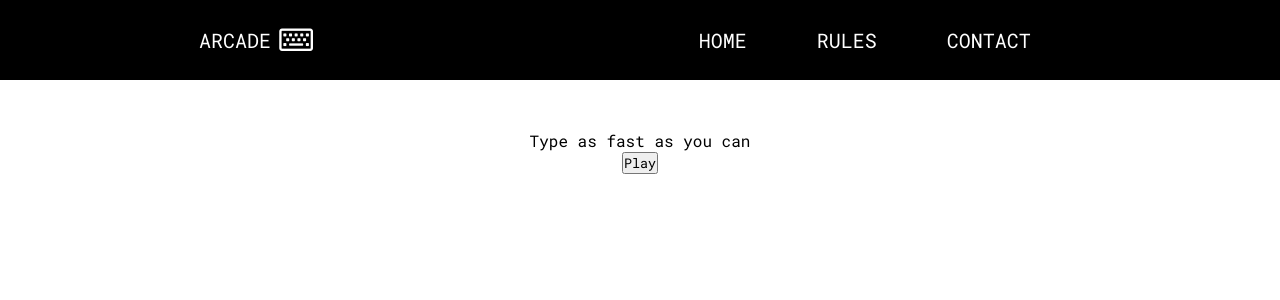
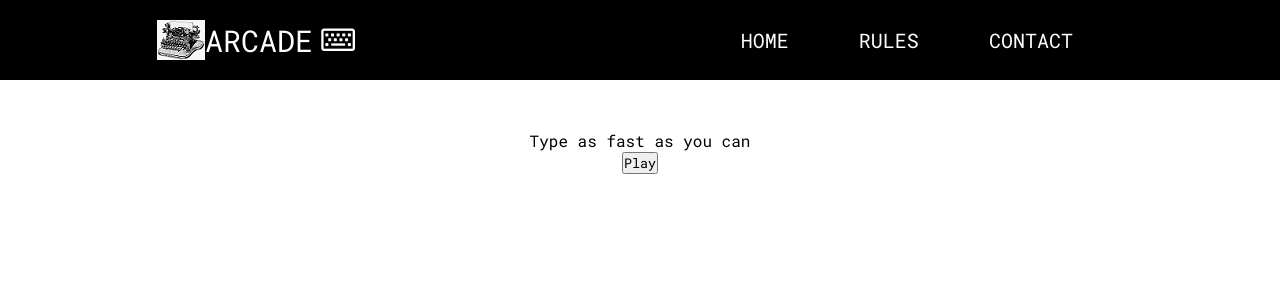
Before and after one commit to Ellezique/Arcade-Secretary-as-deployed, a React (Create React App) app: page / in a window 1280 px wide. Shown: the top 300 px of the page. Built offline with nearby package versions, Linux system fonts and the light colour scheme.

Commit message:
Fix typewriter icon

```diff
--- a/src/App.css
+++ b/src/App.css
@@ -60,6 +60,7 @@
     justify-content: left;
     align-items: center;
     margin-left: 20px;
+    font-size: 30px;
     text-decoration: none;
     color: white;
     cursor: pointer;
--- a/src/Components/NavBar.js
+++ b/src/Components/NavBar.js
@@ -12,7 +12,7 @@ function NavBar() {
         <nav className="navbar">
             <div className="navbar-container">
                 <Link to='/' className="logo-section">
-                 <i className="typewriter" src="./typewriter.png"/>
+                 <img className="typewriter" src="./images/typewriter.png"/>
                   ARCADE
                  <i class="far fa-keyboard"/>
                 </Link>
--- a/src/Pages/Rules.js
+++ b/src/Pages/Rules.js
@@ -1,4 +1,6 @@
 import React from 'react'
+import scoring_system from './scoring_system.png'
+import './../App.css'
 
 function Rules() {
     return (
```
Also changed, not shown: src/Pages/scoring_system.png (added).
